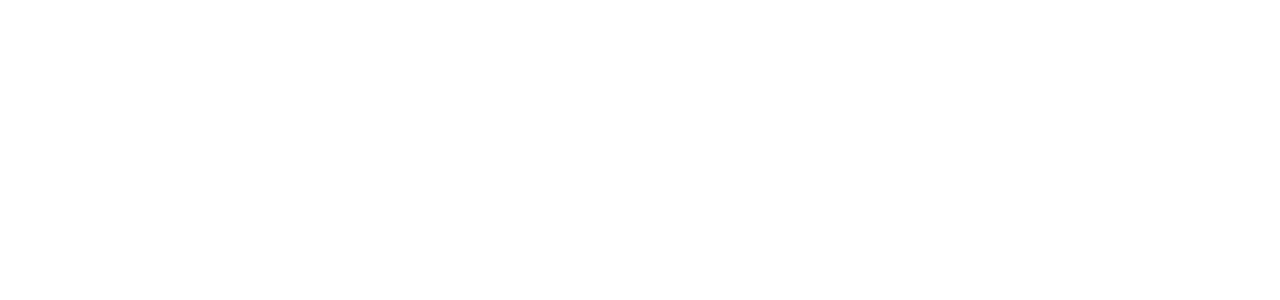
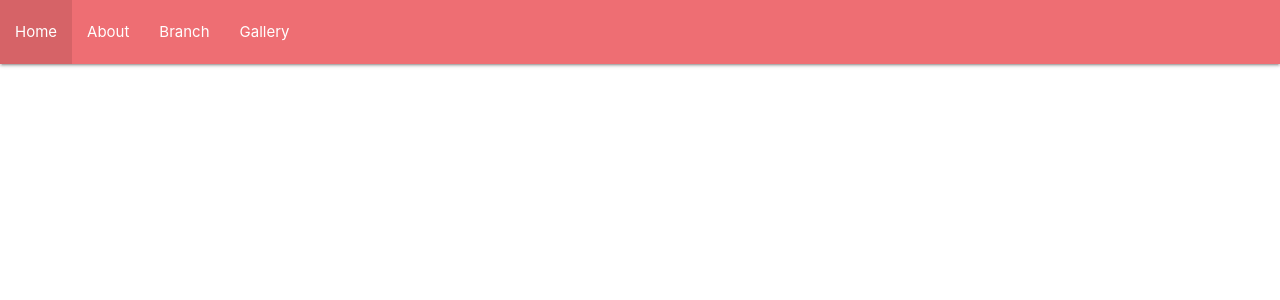
Before and after one commit to souperogie/enzosite, a CodeIgniter app: the page made by homb/application/views/templates/header.php in a window 1280 px wide. Before the commit the part shown is empty. Shown: the top 300 px of the page. Run offline with CodeIgniter, Linux system fonts and the light colour scheme; some libraries are stand-ins or nearby versions.

Commit message:
Minor changes

```diff
--- a/homb/application/views/templates/header.php
+++ b/homb/application/views/templates/header.php
@@ -5,3 +5,13 @@
 	<link rel="stylesheet" type="text/css" href="assets/css/materialize.css">
 </head>
 <body>
+	<nav>
+		<div class="nav-wrapper">
+			<ul id="nav-mobile" class="center hide-on-med-and-down">
+				<li><a href="#">Home</a></li>
+				<li><a href="#">About</a></li>
+				<li><a href="#">Branch</a></li>
+				<li><a href="#">Gallery</a></li>
+			</ul>
+		</div>
+	</nav>
```
